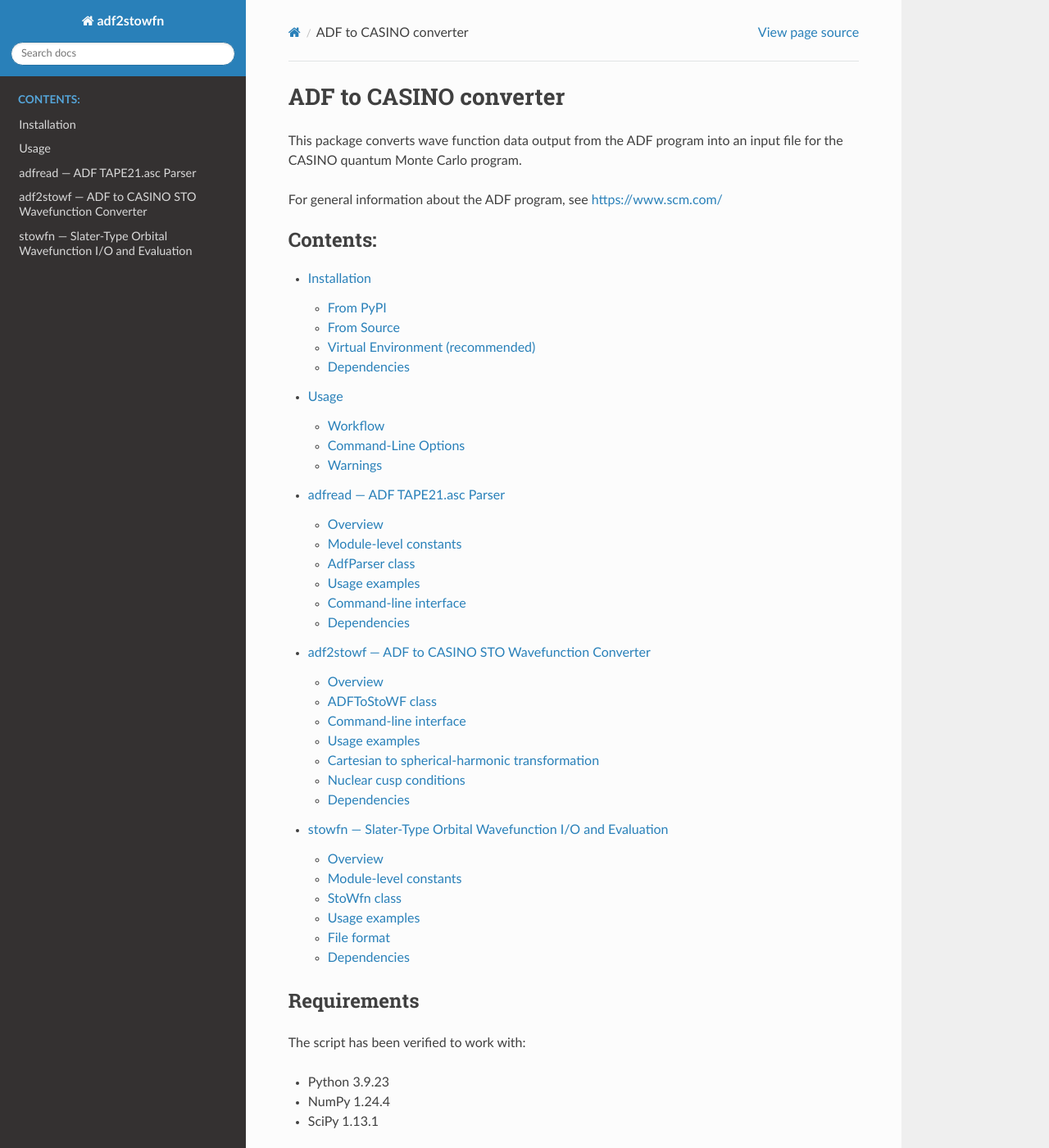
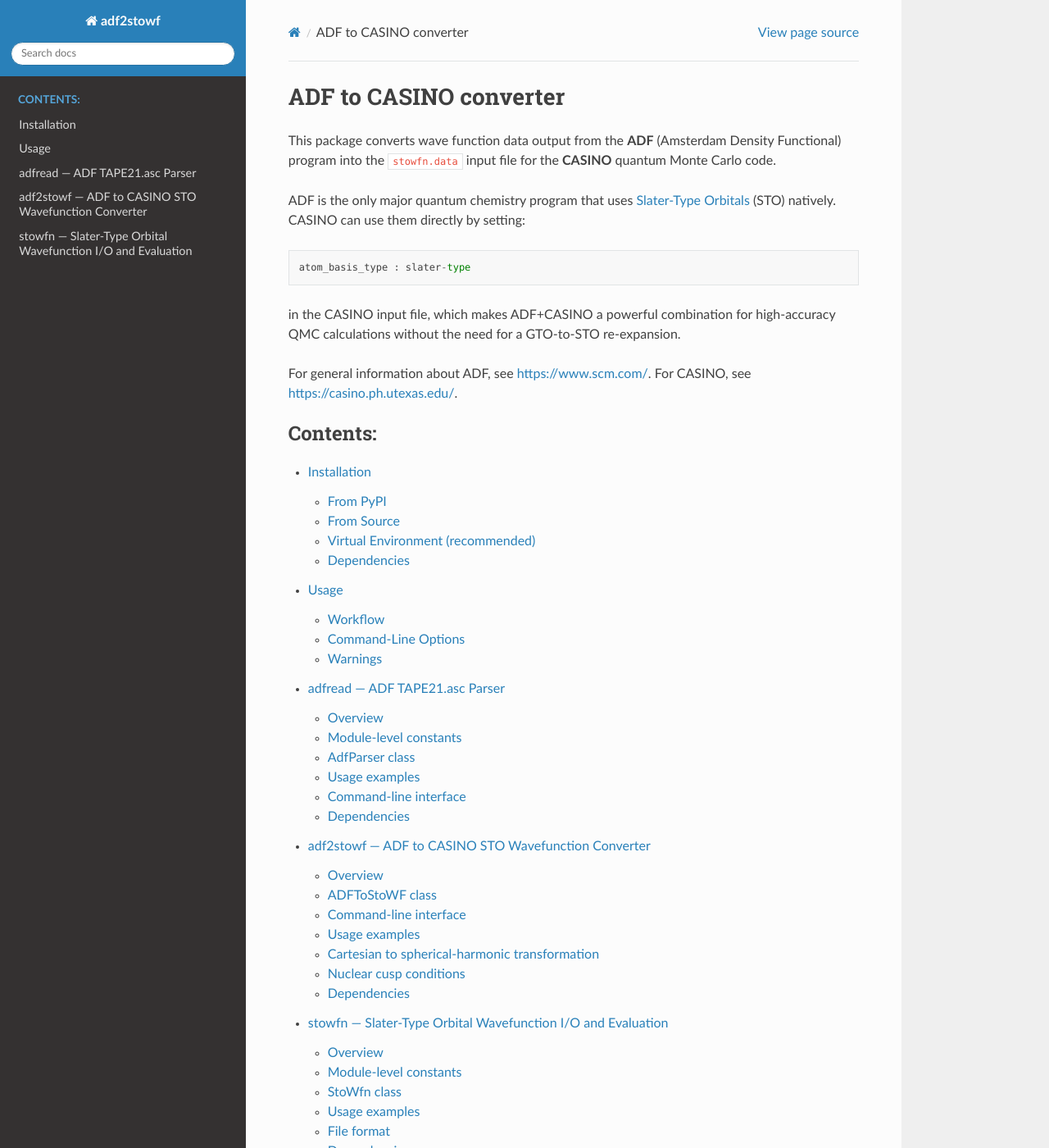
Before and after one commit to Konjkov/adf2stowf, a Sphinx documentation site: the page built from docs/source/index.rst, in a window 1280 px wide and 1400 px high. Shown: the whole window at 82% size. Built offline with Sphinx 7.4.7 and the Read the Docs theme 3.1.0, drawn with Linux system fonts in a browser that asks for light colours; some of the changed text lies outside the part shown.

Commit message:
add docs

```diff
--- a/docs/source/adf2stowf.rst
+++ b/docs/source/adf2stowf.rst
@@ -507,6 +507,8 @@
    print('Number of MOs:', sto.num_molorbs)
 
 
+.. _cart-to-harm:
+
 Cartesian to spherical-harmonic transformation
 ----------------------------------------------
 
@@ -539,6 +541,8 @@
 transformation matrix are used to project out these components before the
 Cartesian-to-spherical mapping is applied.
 
+
+.. _cusp-conditions:
 
 Nuclear cusp conditions
 -----------------------
--- a/docs/source/conf.py
+++ b/docs/source/conf.py
@@ -3,7 +3,7 @@
 
 sys.path.insert(0, os.path.abspath('../adf2stowf'))
 
-project = 'adf2stowfn'
+project = 'adf2stowf'
 copyright = '2026, Konkov Vladimir'
 release = version = '0.9.1'
 author = 'Konkov Vladimir'
@@ -20,5 +20,10 @@
 templates_path = ['_templates']
 exclude_patterns = ['_build', 'Thumbs.db', '.DS_Store']
 
-html_theme = 'sphinx_rtd_theme'
-html_static_path = ['_static']
+try:
+    import sphinx_rtd_theme  # noqa: F401
+    html_theme = 'sphinx_rtd_theme'
+except ImportError:
+    html_theme = 'alabaster'
+
+html_static_path = []
--- a/docs/source/index.rst
+++ b/docs/source/index.rst
@@ -1,10 +1,21 @@
 ADF to CASINO converter
 =======================
 
-This package converts wave function data output from the ADF program into
-an input file for the CASINO quantum Monte Carlo program.
+This package converts wave function data output from the **ADF** (Amsterdam
+Density Functional) program into the ``stowfn.data`` input file for the
+**CASINO** quantum Monte Carlo code.
 
-For general information about the ADF program, see https://www.scm.com/
+ADF is the only major quantum chemistry program that uses
+`Slater-Type Orbitals <https://en.wikipedia.org/wiki/Slater-type_orbital>`_
+(STO) natively.  CASINO can use them directly by setting::
+
+    atom_basis_type : slater-type
+
+in the CASINO input file, which makes ADF+CASINO a powerful combination for
+high-accuracy QMC calculations without the need for a GTO-to-STO re-expansion.
+
+For general information about ADF, see https://www.scm.com/.
+For CASINO, see https://casino.ph.utexas.edu/.
 
 .. toctree::
    :maxdepth: 2
@@ -16,19 +27,6 @@
    adf2stowf
    stowfn
 
-Requirements
-------------
-
-The script has been verified to work with:
-
-* Python 3.9.23
-* NumPy 1.24.4
-* SciPy 1.13.1
-
-For optional plotting of the cusp constraints:
-
-* Matplotlib >= 3.9.0
-
 Indices and tables
 ==================
 
--- a/docs/source/stowfn.rst
+++ b/docs/source/stowfn.rst
@@ -8,8 +8,7 @@
 --------
 
 This module provides the :class:`StoWfn` class for working with Slater-Type
-Orbital (STO) wavefunction files as produced by quantum-chemistry codes such
-as AMOLQC.  It handles:
+Orbital (STO) wavefunction files in the format used by CASINO.  It handles:
 
 * Parsing and serialising the structured plain-text ``.data`` file format;
 * Evaluating atomic orbitals (AOs), molecular orbitals (MOs), their
--- a/docs/source/usage.rst
+++ b/docs/source/usage.rst
@@ -38,12 +38,12 @@
 .. option:: --cusp-method=enforce
 
     Apply cusp correction to active orbitals. **Default.**
-    See :doc:`math/cusp` for the mathematical details.
+    See :ref:`cusp-conditions` in the :doc:`adf2stowf` module documentation.
 
 .. option:: --cusp-method=project
 
     Project out cusp-violating components from each orbital.
-    See :doc:`math/cusp` for the mathematical details.
+    See :ref:`cusp-conditions` in the :doc:`adf2stowf` module documentation.
 
 .. option:: --cusp-method=none
 
@@ -61,7 +61,7 @@
 .. option:: --cart2harm-projection
 
     Enforce pure spherical harmonics via orthogonal projection.
-    See :doc:`math/cartesian` for details.
+    See :ref:`cart-to-harm` in the :doc:`adf2stowf` module documentation.
 
 .. option:: --dump
 
--- a/pyproject.toml
+++ b/pyproject.toml
@@ -26,7 +26,8 @@
 ]
 requires-python = ">=3.9,<3.12"
 dependencies = [
-    'numpy>=1.24.4',
+    'numpy==1.24.4',
+    'scipy>=1.10.4',
     'matplotlib>=3.9.0',
 ]
 [project.urls]
```
Also changed, not shown: 1 other file.
